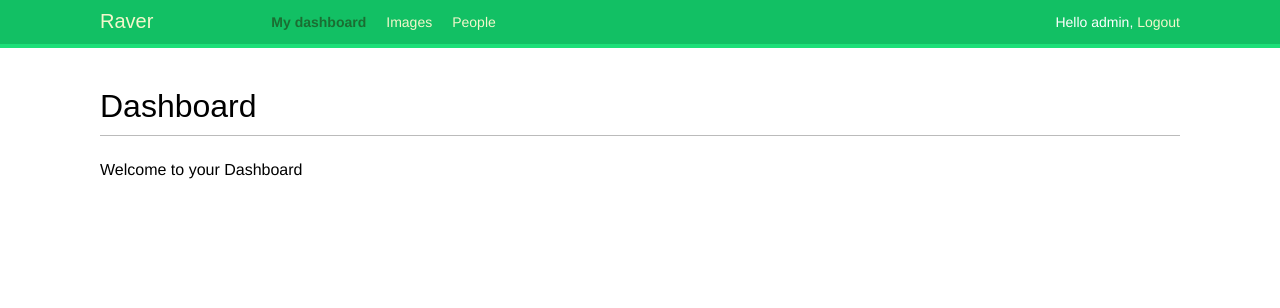
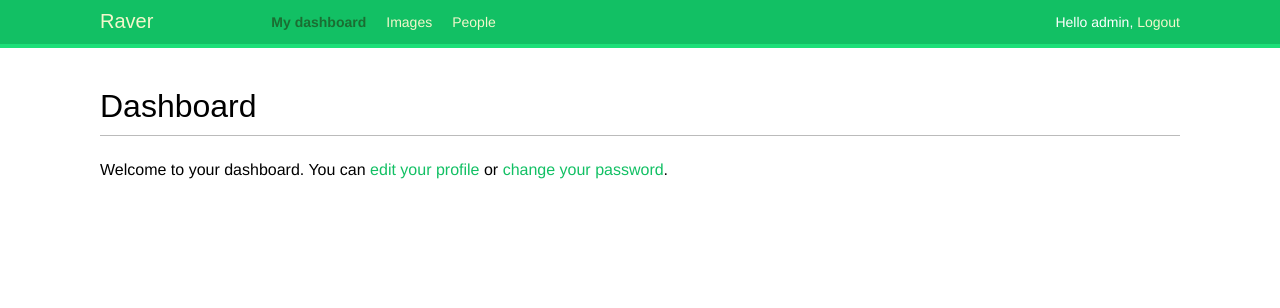
Before and after one commit to manny-uncharted/raver, a Django app: page /account/ in a window 1280 px wide. Shown: the top 308 px of the page. Run offline with Django 4.2, Linux system fonts and the light colour scheme; a user stored in the database is signed in; some web fonts are replaced.

Commit message:
fixed dashboard

```diff
--- a/raver/account/templates/account/dashboard.html
+++ b/raver/account/templates/account/dashboard.html
@@ -4,5 +4,7 @@
 
 {% block content %}
     <h1>Dashboard</h1>
-    <p>Welcome to your Dashboard</p>
+    <p>
+        Welcome to your dashboard. You can <a href="{% url 'edit' %}">edit your profile</a> or <a href="{% url 'password_change' %}">change your password</a>.
+    </p>
 {% endblock %}
```
